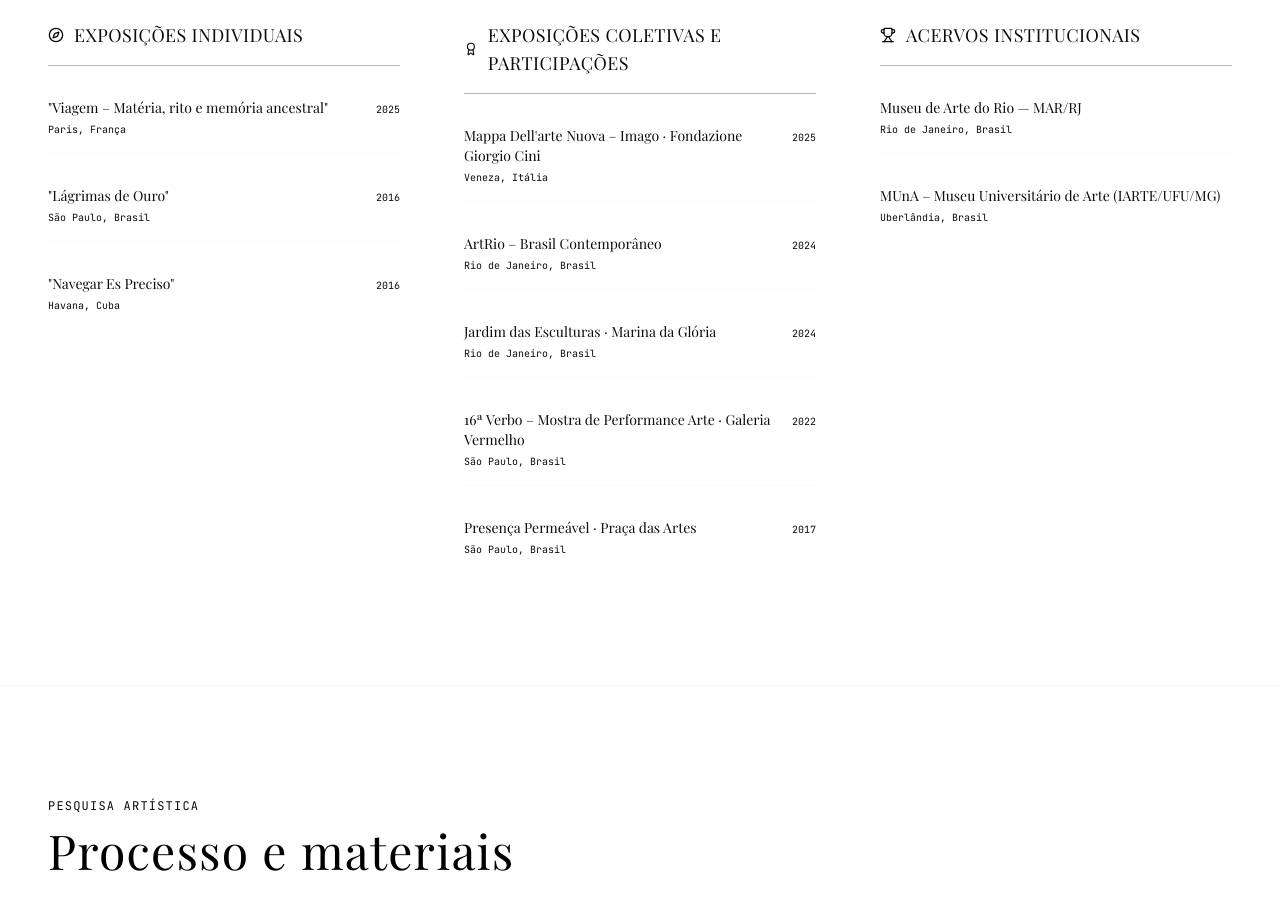
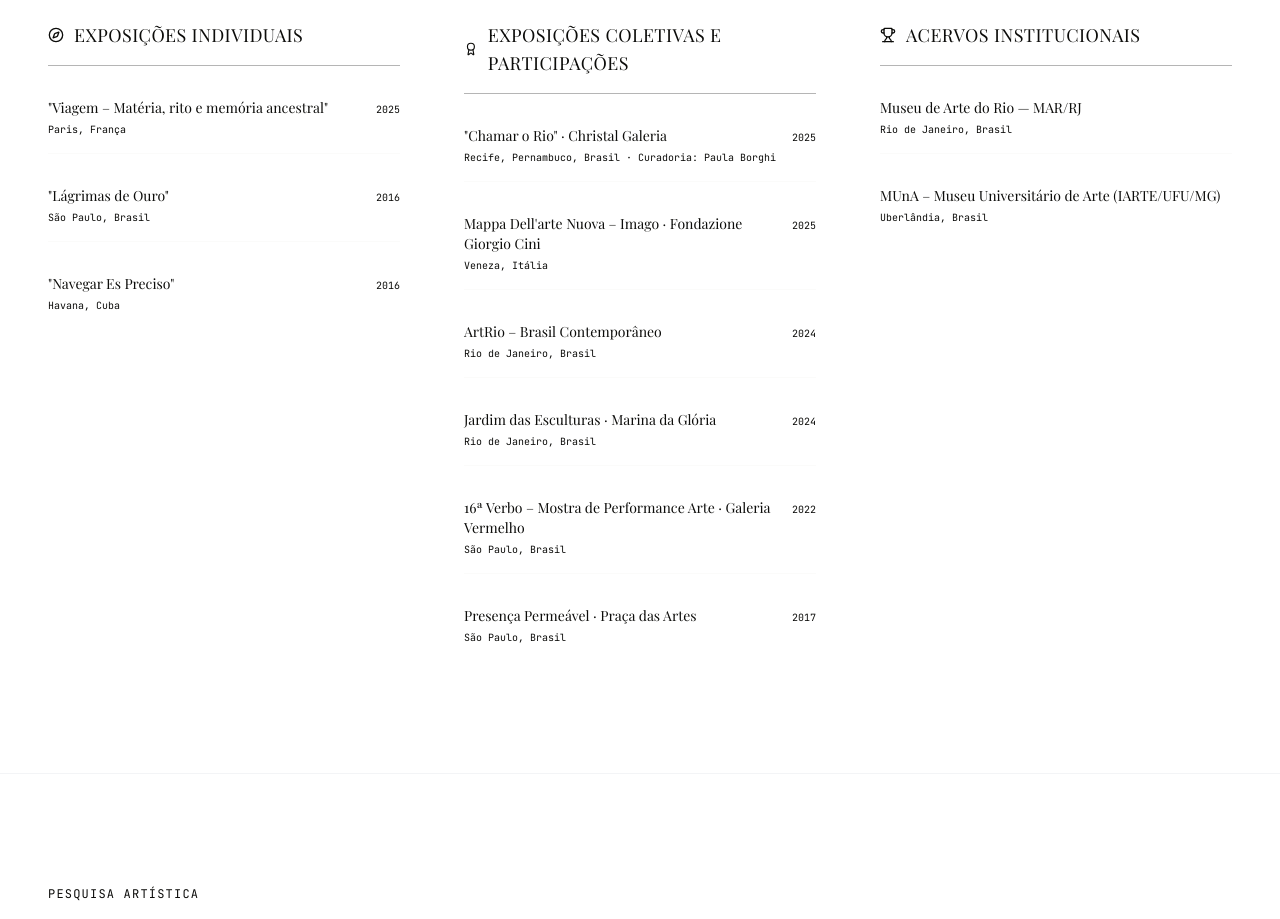
Before and after one commit to jorgefeitosa-site/artistajorgefeitosa, a React (Vite) app: page / in a window 1280 px wide. Shown: the part 8800-9719 px from the top of the page. Built offline with nearby package versions, Linux system fonts and the light colour scheme; a web font is replaced by a local one.

Commit message:
Registrar Chamar o Rio 2025 em exposicoes coletivas PT e EN

```diff
--- a/src/locales.ts
+++ b/src/locales.ts
@@ -285,6 +285,13 @@ export const soloExhibitions: ExhibitionItem[] = [
 export const groupExhibitions: ExhibitionItem[] = [
   {
     year: '2025',
+    titlePT: '"Chamar o Rio" · Christal Galeria',
+    titleEN: '"Chamar o Rio" · Christal Galeria',
+    locationPT: 'Recife, Pernambuco, Brasil · Curadoria: Paula Borghi',
+    locationEN: 'Recife, Pernambuco, Brazil · Curator: Paula Borghi'
+  },
+  {
+    year: '2025',
     titlePT: 'Mappa Dell\'arte Nuova – Imago · Fondazione Giorgio Cini',
     titleEN: 'Mappa Dell\'arte Nuova – Imago · Giorgio Cini Foundation',
     locationPT: 'Veneza, Itália',
```
